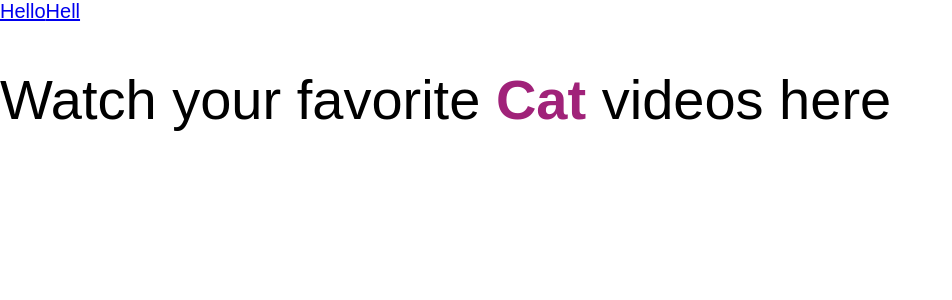
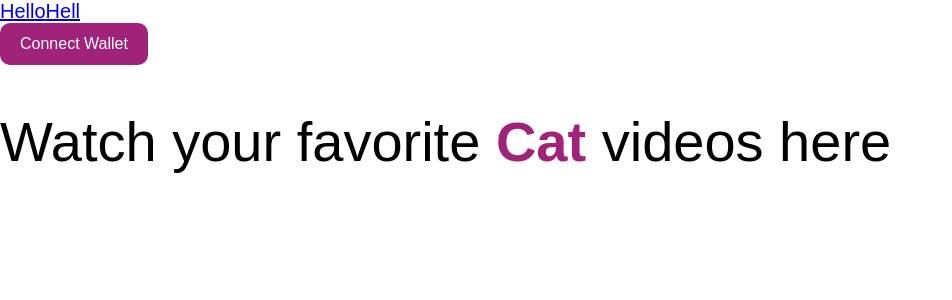
Before and after one commit to Mavrik-jnr/MetaBnB, a React (Create React App) app: page / in a window 1280 px wide. Shown: the top 300 px of the page, without its empty margins (0-952 px from the left). Built offline with nearby package versions, Linux system fonts and the light colour scheme; a web font is replaced by a local one.

Commit message:
feat/Add Button component

```diff
--- a/src/App.js
+++ b/src/App.js
@@ -1,10 +1,12 @@
 import { Link } from "react-router-dom";
+import Button from "./components/Button";
 
 function App() {
   return (
     <div className="App">
       <a href="/">Hello</a>
       <Link to="/com">Hell</Link>
+      <Button />
       <h1>
         Watch your favorite <span>Cat</span> videos here
       </h1>
--- /dev/null
+++ b/src/components/Button.js
@@ -0,0 +1,21 @@
+import React from "react";
+import styled from "styled-components";
+
+function Button() {
+  return (
+    <div>
+      <StyledButton>Connect Wallet</StyledButton>
+    </div>
+  );
+}
+
+export default Button;
+
+const StyledButton = styled.button`
+  background-color: var(--primary);
+  color: var(--white);
+  padding: 12px 20px;
+  border-radius: 10px;
+  outline: none;
+  border: none;
+`;
```
